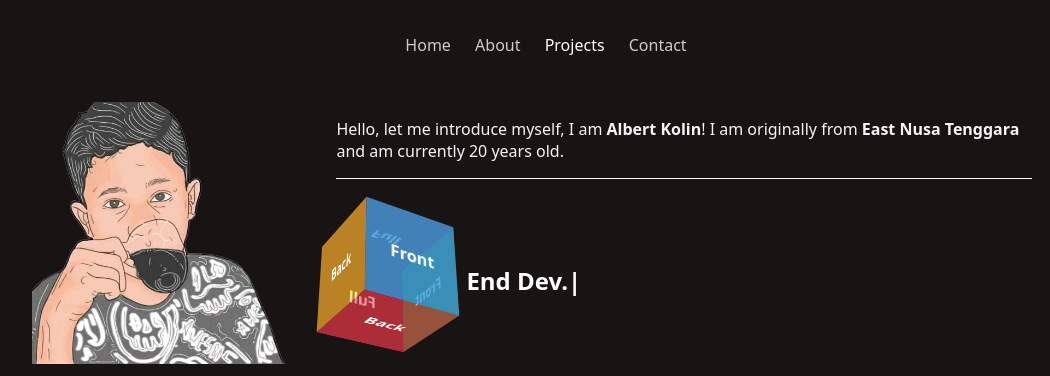
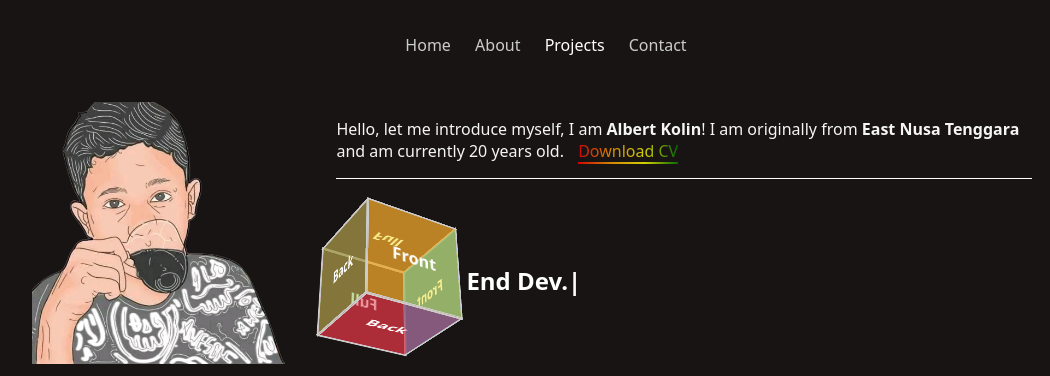
Before and after one commit to godspeed28/portfolio, a plain HTML site: page index.html in a window 1280 px wide. Shown: the top 376 px of the page, without its empty margins (124-1174 px from the left). Drawn offline with nearby package versions, Linux system fonts and the light colour scheme; some packages are replaced by stand-ins of ours; a script that the page names is missing.

Commit message:
modified index.html, styles.css, add direct files

```diff
--- a/css/styles.css
+++ b/css/styles.css
@@ -62,6 +62,39 @@ a:hover{
     height: 100%;
 
 }
+.rainbow-text {
+  color: blue;
+  text-decoration: none; /* Hilangkan underline bawaan */
+  background-image: linear-gradient(to right, red, orange, yellow, green, cyan, blue, violet);
+  -webkit-background-clip: text;
+  -webkit-text-fill-color: transparent;
+  background-size: 200% 200%;
+  transition: background-position 0.5s ease-in-out, opacity 0.5s ease-in-out;
+  opacity: 0.8;
+  position: relative;
+}
+
+.rainbow-text::after {
+  content: "";
+  position: absolute;
+  left: 0;
+  bottom: -2px;
+  width: 100%;
+  height: 2px;
+  background-image: linear-gradient(to right, red, orange, yellow, green, cyan, blue, violet);
+  background-size: 200% 200%;
+  transition: background-position 0.5s ease-in-out;
+}
+
+.rainbow-text:hover {
+  background-position: right center;
+  opacity: 1;
+}
+
+.rainbow-text:hover::after {
+  background-position: left center;
+}
+
 .medsos{
   display: flex;
   margin: 10px;
@@ -528,18 +561,19 @@ button:hover{
     justify-content: center;
     font-weight: bold;
     color: white;
+    border: 2px solid #ccc;
   }
 
-  .front{
-    background-color: rgba(52, 152, 219, 0.8);
+  .left{
+    background-color: rgba(140, 200, 75, 0.5);
   }
   .back{
     background-color: rgba(220, 53, 69, 0.5);
   }
   .right{
-    background-color: rgba(140, 200, 75, 0.5);
+    background-color: rgba(52, 152, 219, 0.8);
   }
-  .left{
+  .front{
     background-color: rgba(247, 223, 30, 0.5);
   }
 
--- a/index.html
+++ b/index.html
@@ -45,7 +45,8 @@
             </div>
             </div>
             <div class="container-intro">
-               <p>Hello, let me introduce myself, I am <b>Albert Kolin</b>! I am originally from <b>East Nusa Tenggara</b> and am currently 20 years old.</p>
+               <p>Hello, let me introduce myself, I am <b>Albert Kolin</b>! I am originally from <b>East Nusa Tenggara</b> and am currently 20 years old. <a class="rainbow-text" href="/files/cv_albert_kolin.pdf" target="_blank" >Download CV</a></p>
+               <!-- download="Albert_Kolin_CV.pdf" -->
                 <div class="container-cube" style="z-index: -1000;">
                 <div class="scene">
                     <div class="cube">
```
Also changed, not shown: 1 other file.
